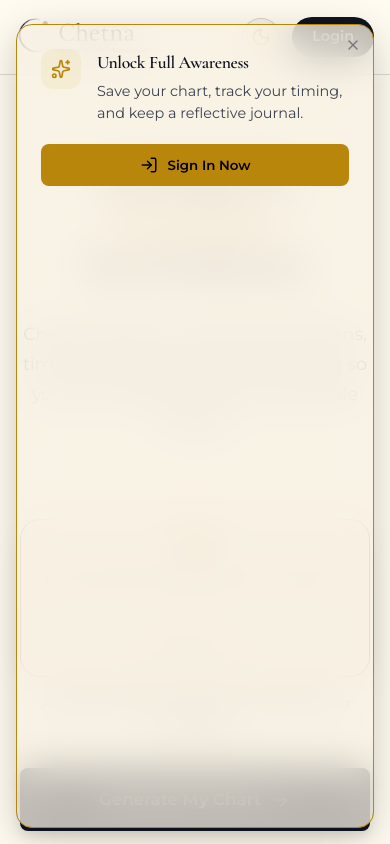
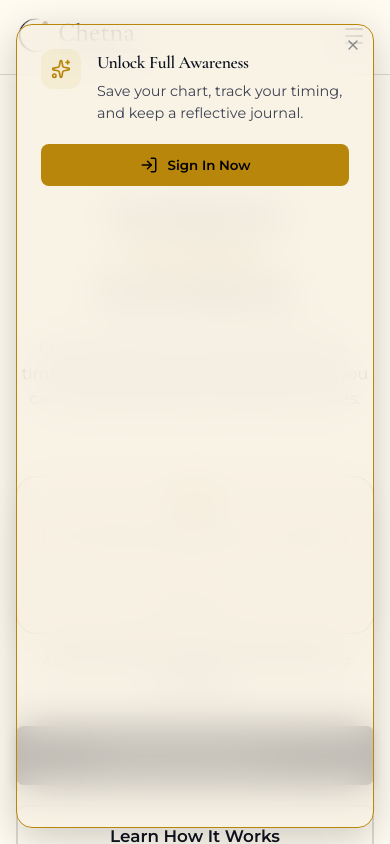
Before and after one commit to ajitrahul/chetna, a Next.js app: page / in a window 390 px wide. Shown: the top 844 px of the page. Built offline with nearby package versions, Linux system fonts and the light colour scheme; no server answers.

Commit message:
style: overhaul mobile responsiveness & navigation

```diff
--- a/src/app/page.module.css
+++ b/src/app/page.module.css
@@ -342,8 +342,9 @@
 @media (max-width: 968px) {
   .heroContainer {
     grid-template-columns: 1fr;
-    gap: 60px;
+    gap: 40px;
     text-align: center;
+    padding-top: 40px;
   }
 
   .heroContent {
@@ -351,15 +352,22 @@
     display: flex;
     flex-direction: column;
     align-items: center;
+    order: 1;
+  }
+
+  .heroImage {
+    order: 2;
   }
 
   .heroTitle {
-    font-size: 3rem;
+    font-size: 2.8rem;
   }
 
   .heroSubtitle {
     margin-left: auto;
     margin-right: auto;
+    font-size: 1.1rem;
+    margin-bottom: 32px;
   }
 
   .heroActions {
@@ -369,7 +377,7 @@
   /* Dashboard Adjustments */
   .widgetGrid {
     grid-template-columns: 1fr;
-    gap: 32px;
+    gap: 24px;
   }
 
   .sideColumn {
@@ -377,22 +385,22 @@
   }
 
   .welcomeText {
-    font-size: 2.2rem;
+    font-size: 2rem;
   }
 
   .chartCircle {
-    width: 300px;
-    height: 300px;
+    width: 280px;
+    height: 280px;
   }
 
   .chartInner {
-    width: 220px;
-    height: 220px;
+    width: 200px;
+    height: 200px;
   }
 
   .featuresContainer {
     grid-template-columns: 1fr;
-    gap: 32px;
+    gap: 24px;
   }
 
   .notDoGrid {
@@ -402,20 +410,39 @@
 
 @media (max-width: 480px) {
   .hero {
-    padding: 60px 20px;
+    padding: 60px 16px;
   }
 
   .heroTitle {
-    font-size: 2.5rem;
+    font-size: 2.2rem;
+    margin-bottom: 24px;
   }
 
   .heroSubtitle {
-    font-size: 1.1rem;
+    font-size: 1rem;
+    line-height: 1.6;
   }
 
   .primaryBtn,
   .secondaryBtn {
     width: 100%;
     justify-content: center;
+    padding: 16px 24px;
+  }
+
+  .dashboard {
+    padding: 40px 16px;
+  }
+
+  .welcomeText {
+    font-size: 1.8rem;
+  }
+
+  .searchSection {
+    padding: 24px 20px;
+  }
+
+  .quickLinkItem {
+    padding: 16px 20px;
   }
 }
--- a/src/components/Header.module.css
+++ b/src/components/Header.module.css
@@ -150,6 +150,16 @@
 }
 
 
+.menuToggle {
+    display: none;
+    background: transparent;
+    border: none;
+    color: var(--foreground);
+    cursor: pointer;
+    padding: 8px;
+    z-index: 1100;
+}
+
 @media (max-width: 968px) {
     .navLinks {
         gap: 20px;
@@ -165,16 +175,55 @@
 }
 
 @media (max-width: 768px) {
+    .menuToggle {
+        display: block;
+    }
+
+    .rightSection {
+        position: fixed;
+        top: 0;
+        right: -100%;
+        width: 80%;
+        max-width: 300px;
+        height: 100vh;
+        background: var(--background);
+        flex-direction: column;
+        align-items: flex-start;
+        padding: 100px 40px;
+        gap: 40px;
+        transition: right 0.3s ease-in-out;
+        box-shadow: -10px 0 30px rgba(0, 0, 0, 0.1);
+        z-index: 1050;
+    }
+
+    .menuOpen {
+        right: 0 !important;
+    }
+
     .navLinks {
-        display: none;
-        /* Hide text links on mobile */
+        flex-direction: column;
+        align-items: flex-start;
+        gap: 24px;
+        width: 100%;
+    }
+
+    .actions {
+        flex-direction: column;
+        align-items: flex-start;
+        width: 100%;
+        gap: 24px;
+        border-top: 1px solid var(--card-border);
+        padding-top: 24px;
+    }
+
+    .authGroup {
+        flex-direction: column;
+        align-items: flex-start;
+        gap: 16px;
+        width: 100%;
     }
 
     .container {
         padding: 12px 16px;
     }
-
-    .actions {
-        gap: 12px;
-    }
 }
--- a/src/components/Header.tsx
+++ b/src/components/Header.tsx
@@ -1,50 +1,74 @@
 'use client';
 
+import { useState, useEffect } from 'react';
 import Link from 'next/link';
 import { useSession, signOut } from 'next-auth/react';
 import styles from './Header.module.css';
 import Logo from './Logo';
 import ThemeToggle from './ThemeToggle';
+import { Menu, X } from 'lucide-react';
 
 export default function Header() {
   const { data: session, status } = useSession();
+  const [isMenuOpen, setIsMenuOpen] = useState(false);
+
+  // Close menu when resizing to desktop
+  useEffect(() => {
+    const handleResize = () => {
+      if (window.innerWidth > 768) setIsMenuOpen(false);
+    };
+    window.addEventListener('resize', handleResize);
+    return () => window.removeEventListener('resize', handleResize);
+  }, []);
 
   return (
     <header className={styles.header}>
       <div className={styles.container}>
-        <Link href="/">
+        <Link href="/" onClick={() => setIsMenuOpen(false)}>
           <Logo width={140} height={50} />
         </Link>
 
-        <div className={styles.rightSection}>
+        {/* Mobile Menu Toggle */}
+        <button
+          className={styles.menuToggle}
+          onClick={() => setIsMenuOpen(!isMenuOpen)}
+          aria-label="Toggle menu"
+        >
+          {isMenuOpen ? <X size={24} /> : <Menu size={24} />}
+        </button>
+
+        <div className={`${styles.rightSection} ${isMenuOpen ? styles.menuOpen : ''}`}>
           <nav className={styles.navLinks}>
-            <Link href="/" className={styles.navLink}>Home</Link>
-            <Link href="/chart" className={styles.navLink}>Chart</Link>
-            <Link href="/timing" className={styles.navLink}>Timing</Link>
-            <Link href="/clarity" className={styles.navLink}>Clarity</Link>
-            <Link href="/synastry" className={styles.navLink}>Synastry</Link>
-            <Link href="/pricing" className={styles.navLink}>Pricing</Link>
+            <Link href="/" className={styles.navLink} onClick={() => setIsMenuOpen(false)}>Home</Link>
+            <Link href="/chart" className={styles.navLink} onClick={() => setIsMenuOpen(false)}>Chart</Link>
+            <Link href="/timing" className={styles.navLink} onClick={() => setIsMenuOpen(false)}>Timing</Link>
+            <Link href="/clarity" className={styles.navLink} onClick={() => setIsMenuOpen(false)}>Clarity</Link>
+            <Link href="/synastry" className={styles.navLink} onClick={() => setIsMenuOpen(false)}>Synastry</Link>
+            <Link href="/pricing" className={styles.navLink} onClick={() => setIsMenuOpen(false)}>Pricing</Link>
           </nav>
 
           <div className={styles.actions}>
             <ThemeToggle />
             {status === 'authenticated' ? (
               <div className={styles.authGroup}>
-                <Link href="/api/credits/add-test" className={styles.testBtn}>
+                <Link href="/api/credits/add-test" className={styles.testBtn} onClick={() => setIsMenuOpen(false)}>
                   + Credits (Test)
                 </Link>
-                <Link href="/profile" className={styles.navLink}>
+                <Link href="/profile" className={styles.navLink} onClick={() => setIsMenuOpen(false)}>
                   {session?.user?.name || 'Profile'}
                 </Link>
                 <button
-                  onClick={() => signOut({ callbackUrl: '/' })}
+                  onClick={() => {
+                    setIsMenuOpen(false);
+                    signOut({ callbackUrl: '/' });
+                  }}
                   className={styles.signOutBtn}
                 >
                   Sign Out
                 </button>
               </div>
             ) : (
-              <Link href="/login" className={styles.loginBtn}>Login</Link>
+              <Link href="/login" className={styles.loginBtn} onClick={() => setIsMenuOpen(false)}>Login</Link>
             )}
           </div>
         </div>
```
